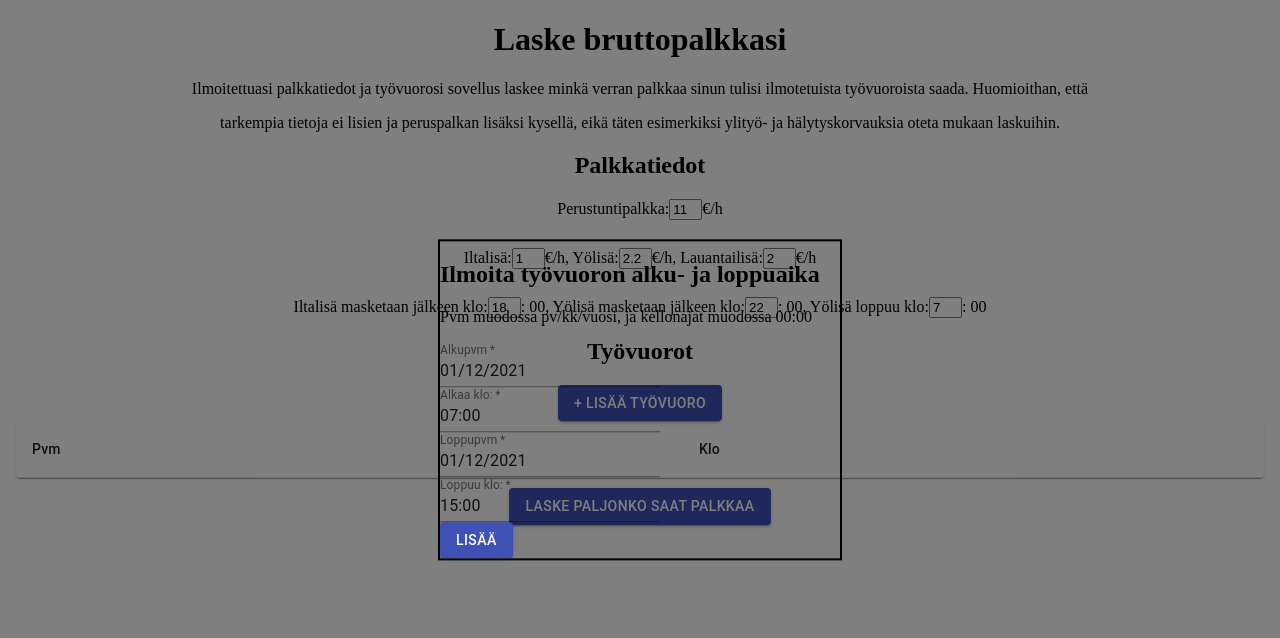
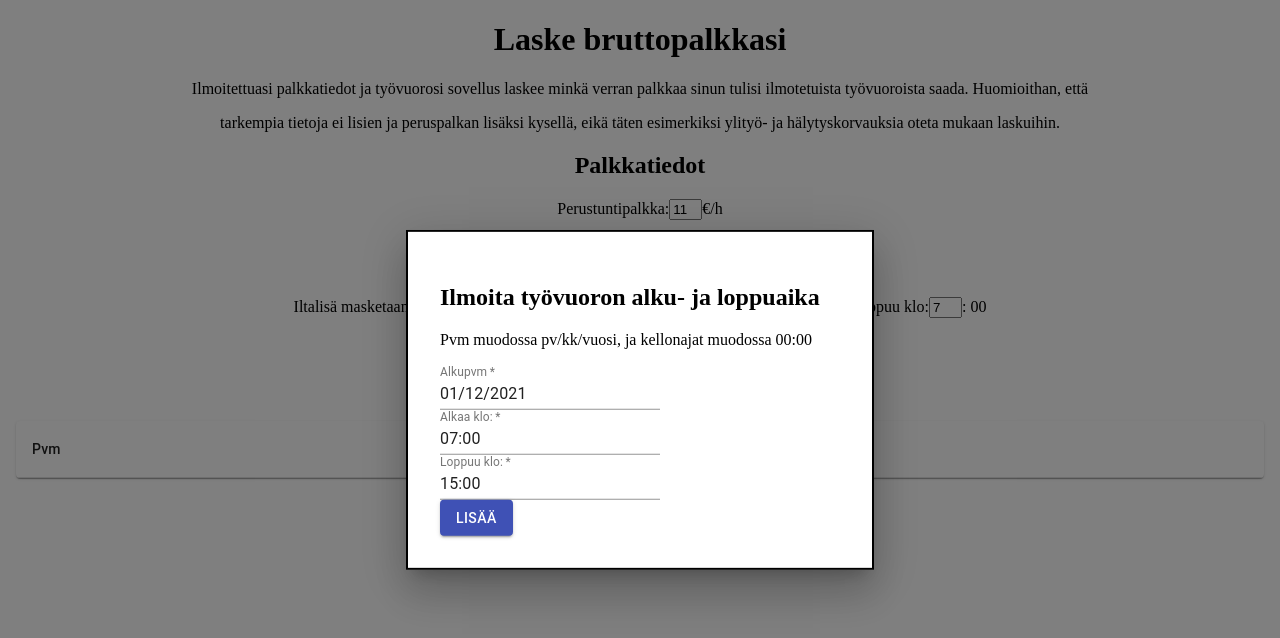
Before and after one commit to Miro778/Palkanlasku, a React (Create React App) app: page / in a window 1280 px wide. Both pictures are taken after a click on the button "+ LISÄÄ TYÖVUORO". Shown: the top 638 px of the page. Built offline with nearby package versions, Linux system fonts and the light colour scheme; the HTML template or start-up script is replaced by a standard one.

Commit message:
Vuoroja voi poistaa listalta

```diff
--- a/src/App.js
+++ b/src/App.js
@@ -1,8 +1,8 @@
 import React from 'react'
 import { useState } from 'react'
 import './index.css'
-import { makeStyles } from '@mui/styles'
 import Modal from '@material-ui/core/Modal'
+import Box from '@mui/material/Box';
 import TextField from '@material-ui/core/TextField'
 import Button from '@material-ui/core/Button'
 import Table from '@mui/material/Table'
@@ -12,6 +12,8 @@ import TableContainer from '@mui/material/TableContainer'
 import TableHead from '@mui/material/TableHead'
 import TableRow from '@mui/material/TableRow'
 import Paper from '@mui/material/Paper'
+import IconButton from '@mui/material/IconButton'
+import DeleteIcon from '@material-ui/icons/Delete'
 
 const App = () => {
 
@@ -29,22 +31,8 @@ const App = () => {
 
   function VuoroLisaysModal() {
 
-    function getModalStyle() {
-      const top = 50
-      const left = 50
-
-      return {
-        top: `${top}%`,
-        left: `${left}%`,
-        transform: `translate(-${top}%, -${left}%)`,
-      }
-    }
-
-    const classesModal = modalStyles()
-    const [modalStyle] = React.useState(getModalStyle)
     const [open, setOpen] = React.useState(false)
     const [alkuPvm, setAlkuPvm] = useState('01/12/2021')
-    const [loppuPvm, setLoppuPvm] = useState('01/12/2021')
     const [alkuKlo, setAlkuKlo] = useState('07:00')
     const [loppuKlo, setLoppuKlo] = useState('15:00')
 
@@ -60,7 +48,6 @@ const App = () => {
 
       const uusiVuoro = {
         alkuPvm: alkuPvm,
-        loppuPvm: loppuPvm,
         alkuKlo: alkuKlo,
         loppuKlo: loppuKlo
       }
@@ -78,7 +65,7 @@ const App = () => {
           aria-labelledby="simple-modal-title"
           aria-describedby="simple-modal-description"
         >
-          <div style={modalStyle} className={classesModal.paper}>
+          <Box sx={modalStyle}>
             <form onSubmit={lisaaVuoro}>
               <h2 id="simple-modal-title">Ilmoita työvuoron alku- ja loppuaika</h2>
               <p>Pvm muodossa pv/kk/vuosi, ja kellonajat muodossa 00:00</p>
@@ -92,7 +79,7 @@ const App = () => {
                   required={true}
                   onChange={({ target }) => setAlkuPvm(target.value)}
                 />
-                <span> </span>
+                <br />
                 <TextField label="Alkaa klo:"
                   id='alkuKloField'
                   type="text"
@@ -102,17 +89,7 @@ const App = () => {
                   required={true}
                   onChange={({ target }) => setAlkuKlo(target.value)}
                 />
-                <br />
-                <TextField label="Loppupvm"
-                  id='loppuPvmField'
-                  type="text"
-                  value={loppuPvm}
-                  name="Title"
-                  size='small'
-                  required={true}
-                  onChange={({ target }) => setLoppuPvm(target.value)}
-                />
-                <span> </span>
+                <span />
                 <TextField label="Loppuu klo:"
                   id='loppuKloField'
                   type="text"
@@ -127,13 +104,26 @@ const App = () => {
                 <Button variant="contained" color="primary" id='lisaaVuoro-button' type="submit">Lisää</Button>
               </div>
             </form>
-          </div>
+          </Box>
         </Modal>
       </div>
     )
   }
 
   function VuoroLista() {
+
+    function poistaVuoro(vuorot, vuoro) {
+      localStorage.setItem("tyovuorot", JSON.stringify(poistaTaulukosta(vuorot,vuoro)))
+      window.location.reload()
+    }
+
+    function poistaTaulukosta(taulukko, poistettava) {
+
+      return taulukko.filter(function(ele){
+          return ele !== poistettava;
+      });
+  }
+
     return (
       <TableContainer component={Paper}>
         <Table sx={{ minWidth: 650 }} aria-label="simple table">
@@ -151,6 +141,11 @@ const App = () => {
             >
               <TableCell >{tyovuoro.alkuPvm}</TableCell>
               <TableCell >{tyovuoro.alkuKlo} - {tyovuoro.loppuKlo}</TableCell>
+              <TableCell >
+              <IconButton onClick={() => {poistaVuoro(tyovuorot,tyovuoro)}} aria-label="delete">
+              <DeleteIcon />
+              </IconButton>
+              </TableCell>
               </TableRow>
           ))}
             </TableBody>
@@ -251,13 +246,17 @@ const App = () => {
   )
 }
 
-const modalStyles = makeStyles((theme) => ({
-  paper: {
-    position: 'absolute',
-    width: 400,
-    border: '2px solid #000',
-  },
-}))
+const modalStyle = {
+  position: 'absolute',
+  top: '50%',
+  left: '50%',
+  transform: 'translate(-50%, -50%)',
+  width: 400,
+  bgcolor: 'background.paper',
+  border: '2px solid #000',
+  boxShadow: 24,
+  p: 4,
+}
 
 
 export default App
```
